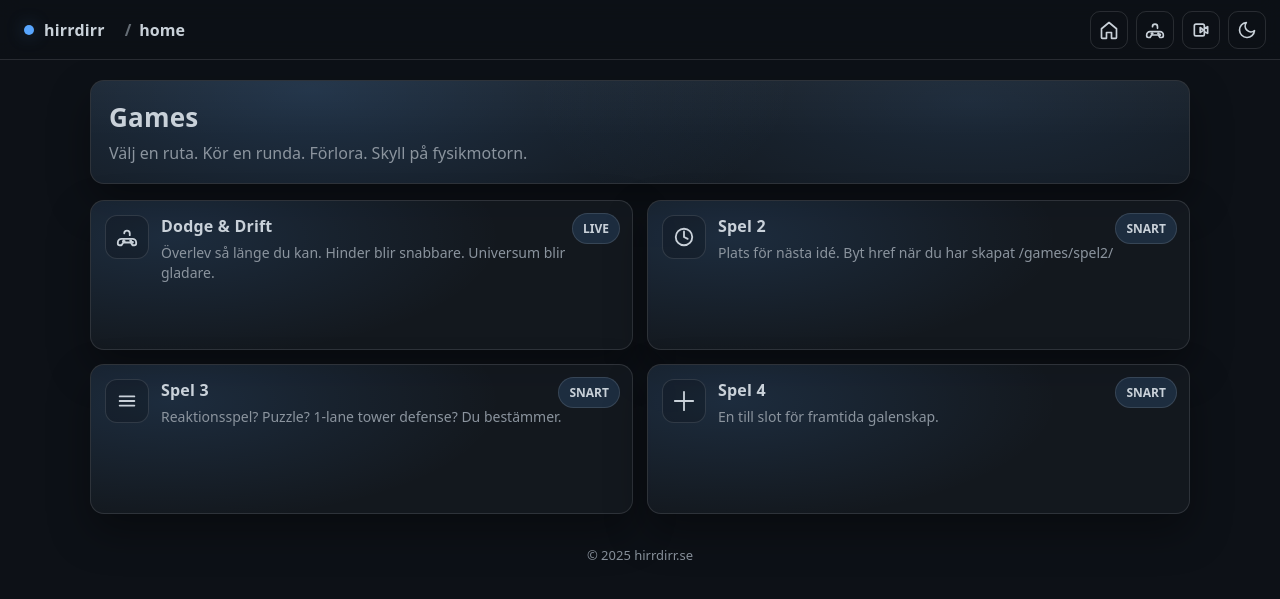
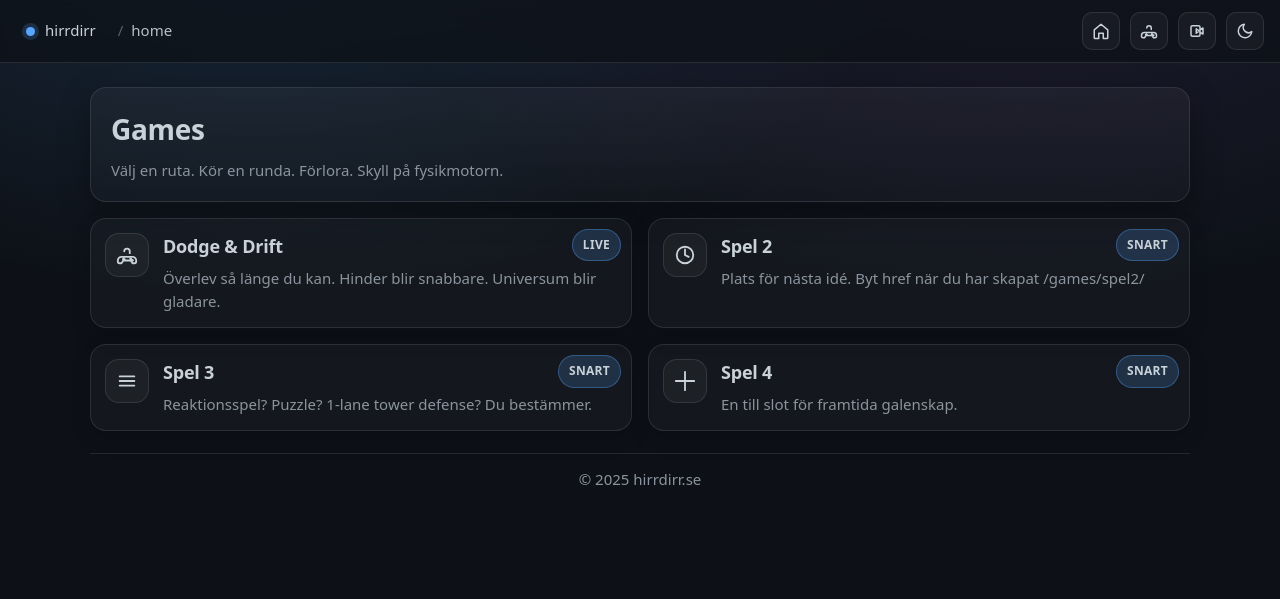
Before and after one commit to hirrdirr/hirrdirr.github.io, a Jekyll site: the page built from games/index.html, in a window 1280 px wide. Shown: the top 599 px of the page. Built offline with Jekyll 4.4.1, drawn with Linux system fonts in a browser that asks for light colours.

Commit message:
Add files via upload

```diff
--- a/assets/site.css
+++ b/assets/site.css
@@ -1,317 +1,292 @@
+/* hirrdirr.se — GitHub-ish theme (single-file site.css)
+   Replace your existing /assets/site.css with this file.
+*/
+
 :root{
   --bg: #0d1117;
-  --panel: #161b22;
-  --panel2: rgba(22,27,34,0.75);
+  --panel: #0f1723;
+  --panel2: #111a27;
   --text: #c9d1d9;
   --muted: #8b949e;
-  --border: rgba(240,246,252,0.12);
-  --hover: rgba(56,139,253,0.15);
+  --border: rgba(255,255,255,0.10);
+  --shadow: 0 10px 30px rgba(0,0,0,0.35);
   --accent: #58a6ff;
-  --shadow: 0 18px 40px rgba(0,0,0,0.35);
-  --radius: 14px;
+  --accent2: #a371f7;
+  --good: #3fb950;
+  --warn: #d29922;
+  --bad: #f85149;
 }
 
 body.light{
   --bg: #f6f8fa;
   --panel: #ffffff;
-  --panel2: rgba(255,255,255,0.75);
-  --text: #24292f;
+  --panel2: #f2f4f7;
+  --text: #1f2328;
   --muted: #57606a;
   --border: rgba(31,35,40,0.14);
-  --hover: rgba(9,105,218,0.10);
+  --shadow: 0 10px 30px rgba(27,31,36,0.12);
   --accent: #0969da;
-  --shadow: 0 18px 40px rgba(0,0,0,0.10);
+  --accent2: #8250df;
 }
 
 *{ box-sizing: border-box; }
-
-html,body{
-  margin:0;
-  background: var(--bg);
+html,body{ height: 100%; }
+body{
+  margin: 0;
+  background: radial-gradient(1200px 700px at 20% -10%, rgba(88,166,255,0.16), transparent 55%),
+              radial-gradient(1200px 700px at 80% -10%, rgba(163,113,247,0.12), transparent 55%),
+              var(--bg);
   color: var(--text);
-  font-family: system-ui, -apple-system, Segoe UI, Roboto, Arial, sans-serif;
+  font: 15px/1.55 system-ui, -apple-system, Segoe UI, Roboto, Helvetica, Arial, sans-serif;
 }
 
-a{ color: inherit; }
-
-.gh-topbar{
-  position: fixed;
-  top:0; left:0; right:0;
-  height: 60px;
-  display:flex;
-  align-items:center;
-  justify-content:space-between;
-  padding: 0 14px;
-  background: rgba(13,17,23,0.78);
-  backdrop-filter: blur(10px);
-  border-bottom: 1px solid var(--border);
-  z-index: 3000;
+/* Links */
+a{ color: var(--accent); text-decoration: none; }
+a:hover{ text-decoration: underline; }
+code{
+  font-family: ui-monospace, SFMono-Regular, Menlo, Monaco, Consolas, "Liberation Mono", "Courier New", monospace;
+  font-size: 0.95em;
 }
 
-body.light .gh-topbar{
-  background: rgba(246,248,250,0.78);
+/* Layout container */
+main{ padding: 24px 16px 48px; }
+.container{
+  max-width: 1100px;
+  margin: 0 auto;
 }
 
-.gh-left{
-  display:flex;
-  align-items:center;
-  gap: 10px;
-  min-width: 240px;
+/* --- Topbar --- */
+.gh-topbar{
+  position: sticky;
+  top: 0;
+  z-index: 1000;
+  display: flex;
+  align-items: center;
+  justify-content: space-between;
+  gap: 14px;
+  padding: 12px 16px;
+  border-bottom: 1px solid var(--border);
+  background: rgba(13,17,23,0.72);
+  backdrop-filter: blur(10px);
+}
+body.light .gh-topbar{
+  background: rgba(246,248,250,0.80);
 }
 
+.gh-left{ display: flex; align-items: center; gap: 12px; min-width: 0; }
 .gh-brand{
-  display:flex;
-  align-items:center;
-  gap:10px;
-  text-decoration:none;
+  display: inline-flex;
+  align-items: center;
+  gap: 10px;
+  padding: 6px 10px;
+  border-radius: 10px;
   color: var(--text);
-  font-weight: 800;
-  letter-spacing: 0.2px;
-  padding: 8px 10px;
-  border-radius: 10px;
 }
-.gh-brand:hover{ background: rgba(255,255,255,0.04); }
-body.light .gh-brand:hover{ background: rgba(0,0,0,0.04); }
+.gh-brand:hover{ text-decoration: none; background: rgba(255,255,255,0.06); }
+body.light .gh-brand:hover{ background: rgba(31,35,40,0.06); }
 
 .gh-dot{
-  width: 10px; height: 10px;
-  border-radius: 50%;
+  width: 9px;
+  height: 9px;
+  border-radius: 999px;
   background: var(--accent);
-  box-shadow: 0 0 18px rgba(88,166,255,0.35);
+  box-shadow: 0 0 0 4px rgba(88,166,255,0.18);
 }
+body.light .gh-dot{ box-shadow: 0 0 0 4px rgba(9,105,218,0.16); }
 
 .gh-crumbs{
-  display:flex;
-  align-items:center;
+  display: inline-flex;
+  align-items: baseline;
   gap: 8px;
   color: var(--muted);
-  font-weight: 650;
+  white-space: nowrap;
+  overflow: hidden;
+  text-overflow: ellipsis;
 }
-.gh-crumbs .current{ color: var(--text); }
-.gh-crumbs .sep{ opacity: 0.7; }
+.gh-crumbs .sep{ opacity: 0.6; }
+.gh-crumbs .current{ color: var(--text); opacity: 0.9; }
 
-.gh-right{
-  display:flex;
-  align-items:center;
-  gap: 12px;
-}
-
-.gh-iconrow{
-  display:flex;
-  align-items:center;
-  gap: 8px;
-}
+.gh-right{ display: flex; align-items: center; gap: 10px; }
+.gh-iconrow{ display: flex; align-items: center; gap: 10px; }
 
 .iconbtn{
   width: 38px;
   height: 38px;
+  display: inline-grid;
+  place-items: center;
   border-radius: 10px;
-  display:inline-flex;
-  align-items:center;
-  justify-content:center;
-  background: transparent;
   border: 1px solid var(--border);
+  background: rgba(255,255,255,0.04);
   color: var(--text);
   cursor: pointer;
-  text-decoration:none;
-  transition: background .15s ease, transform .15s ease, border-color .15s ease;
 }
-.iconbtn svg{ width: 20px; height: 20px; }
+.iconbtn:hover{ background: rgba(255,255,255,0.08); text-decoration: none; }
+body.light .iconbtn{ background: rgba(31,35,40,0.03); }
+body.light .iconbtn:hover{ background: rgba(31,35,40,0.06); }
 
-.iconbtn:hover{
-  background: var(--hover);
-  border-color: rgba(88,166,255,0.35);
-  transform: translateY(-1px);
+.iconbtn svg{ width: 18px; height: 18px; }
+
+/* --- Cards / Hero --- */
+.card{
+  background: linear-gradient(180deg, rgba(255,255,255,0.04), rgba(255,255,255,0.02));
+  border: 1px solid var(--border);
+  border-radius: 16px;
+  box-shadow: var(--shadow);
 }
-
-.iconbtn.active{
-  background: rgba(88,166,255,0.18);
-  border-color: rgba(88,166,255,0.55);
-}
-
-/* Layout */
-main{
-  padding-top: 80px; /* under topbar */
-}
-
-.container{
-  width: min(1100px, calc(100vw - 24px));
-  margin: 0 auto;
-}
-
-.card{
-  background: var(--panel2);
-  border: 1px solid var(--border);
-  border-radius: var(--radius);
-  box-shadow: var(--shadow);
+body.light .card{
+  background: linear-gradient(180deg, rgba(31,35,40,0.02), rgba(31,35,40,0.01));
 }
 
 .hero{
-  padding: 18px;
-  overflow: hidden;
-  position: relative;
+  padding: 20px 20px 18px;
+  margin-bottom: 16px;
+}
+.hero h1{
+  margin: 0 0 8px;
+  font-size: 28px;
+  letter-spacing: -0.3px;
+}
+.hero p{
+  margin: 0;
+  color: var(--muted);
 }
 
-.hero::before{
-  content:"";
-  position:absolute;
-  inset:0;
-  background:
-    radial-gradient(800px 300px at 20% 10%, rgba(88,166,255,0.18), transparent 60%),
-    radial-gradient(700px 260px at 80% 20%, rgba(88,166,255,0.12), transparent 62%),
-    linear-gradient(to bottom, rgba(255,255,255,0.03), transparent 55%);
-  pointer-events:none;
+/* Buttons */
+.actions{ display: flex; gap: 12px; flex-wrap: wrap; margin-top: 14px; }
+.btn{
+  display: inline-flex;
+  align-items: center;
+  gap: 10px;
+  padding: 10px 14px;
+  border-radius: 12px;
+  border: 1px solid var(--border);
+  background: rgba(255,255,255,0.04);
+  color: var(--text);
+  font-weight: 700;
+}
+.btn:hover{ text-decoration: none; background: rgba(255,255,255,0.08); }
+body.light .btn{ background: rgba(31,35,40,0.03); }
+body.light .btn:hover{ background: rgba(31,35,40,0.06); }
+.btn svg{ width: 18px; height: 18px; }
+
+/* --- Grid of cards (games/videos) --- */
+.grid{
+  display: grid;
+  grid-template-columns: repeat(auto-fit, minmax(420px, 1fr));
+  gap: 16px;
+  margin-top: 16px;
+}
+@media (max-width: 460px){
+  .grid{ grid-template-columns: 1fr; }
 }
 
-body.light .hero::before{
-  background:
-    radial-gradient(800px 300px at 20% 10%, rgba(9,105,218,0.10), transparent 60%),
-    radial-gradient(700px 260px at 80% 20%, rgba(9,105,218,0.08), transparent 62%),
-    linear-gradient(to bottom, rgba(0,0,0,0.02), transparent 55%);
-}
-
-.hero > *{ position: relative; }
-.hero h1{ margin: 0 0 6px 0; font-size: 26px; letter-spacing: .2px; }
-.hero p{ margin: 0; color: var(--muted); line-height: 1.5; }
-
-.actions{
-  margin-top: 14px;
-  display:flex;
-  gap: 10px;
-  flex-wrap: wrap;
-}
-
-.btn{
-  display:inline-flex;
-  align-items:center;
-  gap: 10px;
-  padding: 10px 12px;
-  border-radius: 12px;
+/* Base card style used by both <a class="game"> and <div class="game"> */
+.game{
+  position: relative;
+  display: block;
+  padding: 14px;
+  border-radius: 16px;
   border: 1px solid var(--border);
-  background: transparent;
-  text-decoration:none;
-  font-weight: 750;
-  transition: background .15s ease, transform .15s ease, border-color .15s ease;
-}
-.btn:hover{
-  background: var(--hover);
-  border-color: rgba(88,166,255,0.35);
-  transform: translateY(-1px);
-}
-.btn svg{ width: 18px; height: 18px; }
-
-/* Games grid */
-.grid{
-  margin-top: 16px;
-  display:grid;
-  grid-template-columns: repeat(2, minmax(0, 1fr));
-  gap: 14px;
-}
-@media (max-width: 760px){
-  .grid{ grid-template-columns: 1fr; }
-  .gh-crumbs{ display:none; }
-}
-
-.game{
-  display:block;
-  text-decoration:none;
-  padding: 14px;
-  border-radius: var(--radius);
-  border: 1px solid var(--border);
-  background: var(--panel2);
-  box-shadow: var(--shadow);
-  transition: transform .15s ease, border-color .15s ease, background .15s ease;
-  position: relative;
-  min-height: 150px;
-  overflow:hidden;
-}
-.game::before{
-  content:"";
-  position:absolute;
-  inset:-2px;
-  background: radial-gradient(600px 220px at 15% 25%, rgba(88,166,255,0.14), transparent 55%);
-  pointer-events:none;
-}
-body.light .game::before{
-  background: radial-gradient(600px 220px at 15% 25%, rgba(9,105,218,0.10), transparent 55%);
+  background: rgba(255,255,255,0.03);
+  box-shadow: 0 8px 20px rgba(0,0,0,0.18);
+  color: var(--text);
+  overflow: hidden;
+  transform: translateY(0);
+  transition: transform 160ms ease, background 160ms ease, border-color 160ms ease;
 }
 .game:hover{
+  text-decoration: none;
   transform: translateY(-2px);
-  border-color: rgba(88,166,255,0.45);
-  background: rgba(56,139,253,0.06);
+  background: rgba(255,255,255,0.05);
+  border-color: rgba(255,255,255,0.16);
+}
+body.light .game{
+  background: rgba(31,35,40,0.02);
+  box-shadow: 0 8px 20px rgba(27,31,36,0.08);
 }
 body.light .game:hover{
-  background: rgba(9,105,218,0.05);
+  background: rgba(31,35,40,0.04);
+  border-color: rgba(31,35,40,0.18);
 }
 
 .game .row{
-  display:flex;
-  gap: 12px;
-  align-items:flex-start;
-  position: relative;
+  display: flex;
+  gap: 14px;
+  align-items: flex-start;
 }
+
 .gicon{
-  width: 44px; height: 44px;
-  border-radius: 12px;
+  width: 44px;
+  height: 44px;
+  border-radius: 14px;
   border: 1px solid var(--border);
-  display:flex;
-  align-items:center;
-  justify-content:center;
+  background: rgba(255,255,255,0.04);
+  display: grid;
+  place-items: center;
   flex: 0 0 auto;
-  background: rgba(0,0,0,0.18);
 }
-body.light .gicon{ background: rgba(0,0,0,0.04); }
-
 .gicon svg{ width: 22px; height: 22px; }
 
 .game h3{
-  margin: 0;
-  font-size: 16px;
-  letter-spacing: .2px;
+  margin: 0 0 6px;
+  font-size: 18px;
+  letter-spacing: -0.2px;
 }
 .game p{
-  margin: 6px 0 0 0;
+  margin: 0;
   color: var(--muted);
-  line-height: 1.45;
-  font-size: 14px;
 }
 
+/* Generic badge (top-right) */
 .badge{
-  position:absolute;
-  top: 12px;
-  right: 12px;
+  position: absolute;
+  top: 10px;
+  right: 10px;
+  padding: 6px 10px;
+  border-radius: 999px;
   font-size: 12px;
   font-weight: 800;
-  padding: 6px 10px;
-  border-radius: 999px;
-  border: 1px solid var(--border);
-  background: rgba(88,166,255,0.15);
+  letter-spacing: 0.3px;
+  text-transform: uppercase;
+  color: var(--text);
+  background: rgba(88,166,255,0.18);
+  border: 1px solid rgba(88,166,255,0.35);
 }
 body.light .badge{
-  background: rgba(9,105,218,0.10);
+  background: rgba(9,105,218,0.12);
+  border-color: rgba(9,105,218,0.26);
 }
 
-/* Footer */
+/* --- Footer --- */
 .footer{
-  margin-top: 18px;
-  padding: 14px 0 28px 0;
+  margin-top: 22px;
+  padding: 14px 10px;
+  text-align: center;
   color: var(--muted);
-  text-align:center;
-  font-size: 13px;
+  border-top: 1px solid var(--border);
 }
-  /* --- Better scaling for inline video cards --- */
-.video-card { cursor: default; }
-.video-card:hover { transform: none; }
 
-/* Gör layouten till en grid så video+text får vettig yta */
+/* =========================================================
+   VIDEO CARDS (inline players) + responsive per-card + badge in card bottom-right
+   ========================================================= */
+
+.video-card{
+  position: relative;
+  padding-bottom: 44px; /* space for bottom-right badge */
+  cursor: default;
+  container-type: inline-size;
+}
+.video-card:hover{ transform: none; }
+
+/* Default layout: player + meta */
 .video-card .row{
   display: grid;
-  grid-template-columns: minmax(260px, 1.2fr) minmax(200px, 1fr);
+  grid-template-columns: minmax(280px, 1.2fr) minmax(220px, 1fr);
   gap: 14px;
   align-items: start;
 }
 
-/* Gör embed responsiv (inte fast 150px) */
+/* Inline YouTube player */
 .video-embed{
   width: 100%;
   border-radius: 12px;
@@ -320,7 +295,6 @@ body.light .badge{
   background: #000;
   aspect-ratio: 16 / 9;
 }
-
 .video-embed iframe{
   width: 100%;
   height: 100%;
@@ -328,13 +302,12 @@ body.light .badge{
   border: 0;
 }
 
-/* På mobil: stacka video över text (mycket snyggare) */
-@media (max-width: 900px){
-  .video-card .row{
-    grid-template-columns: 1fr;
-  }
+/* When the card itself becomes narrow: stack */
+@container (max-width: 520px){
+  .video-card .row{ grid-template-columns: 1fr; }
 }
 
+/* Link styling under meta */
 .video-links{
   margin-top: 10px;
   font-size: 13px;
@@ -347,54 +320,13 @@ body.light .badge{
 body.light .video-links a{
   border-bottom-color: rgba(9,105,218,0.35);
 }
-.video-links a:hover{
-  border-bottom-style: solid;
-}
-/* === Fix: responsiv per video-kort (container queries) === */
+.video-links a:hover{ border-bottom-style: solid; }
 
-/* Gör varje video-card till en "container" vi kan mäta bredd på */
-.video-card{
-  container-type: inline-size;
-}
-
-/* Default: video + text sida vid sida */
-.video-card .row{
-  display: grid;
-  grid-template-columns: minmax(280px, 1.2fr) minmax(220px, 1fr);
-  gap: 14px;
-  align-items: start;
-}
-
-.video-embed{
-  width: 100%;
-  border-radius: 12px;
-  overflow: hidden;
-  border: 1px solid var(--border);
-  background: #000;
-  aspect-ratio: 16 / 9;
-}
-
-.video-embed iframe{
-  width: 100%;
-  height: 100%;
-  display: block;
-  border: 0;
-}
-
-/* När ett KORT blir smalt: stacka video över text */
-@container (max-width: 520px){
-  .video-card .row{
-    grid-template-columns: 1fr;
-  }
-}
-
-/* Badge overlay on video (bottom-right) */
-.video-embed { position: relative; }
-
-.video-badge{
+/* Badge pinned to the whole card (bottom-right) */
+.card-badge{
   position: absolute;
-  right: 10px;
-  bottom: 10px;
+  right: 12px;
+  bottom: 12px;
   padding: 6px 10px;
   border-radius: 999px;
   font-size: 12px;
@@ -405,9 +337,9 @@ body.light .video-links a{
   background: rgba(0,0,0,0.55);
   border: 1px solid var(--border);
   backdrop-filter: blur(6px);
-  pointer-events: none; /* stör inte klick/play */
+  pointer-events: none;
+  z-index: 3;
 }
-
-body.light .video-badge{
+body.light .card-badge{
   background: rgba(255,255,255,0.65);
 }
```
